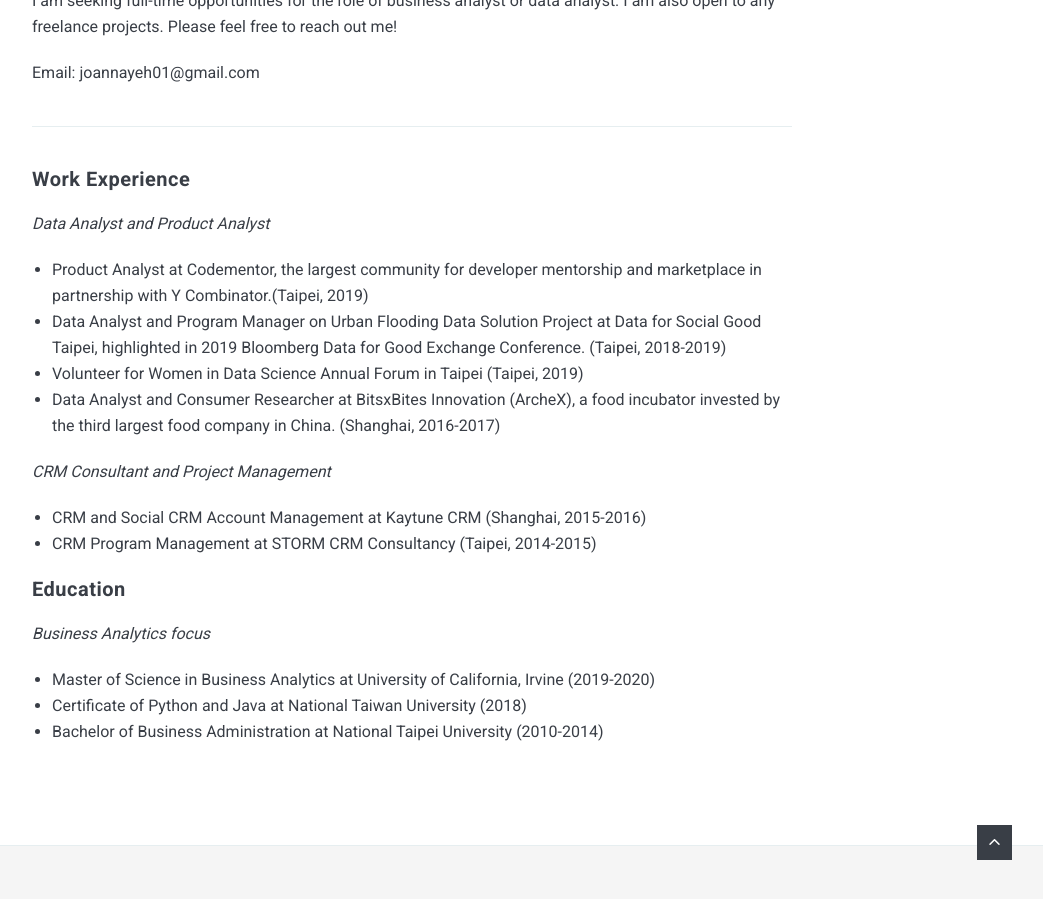
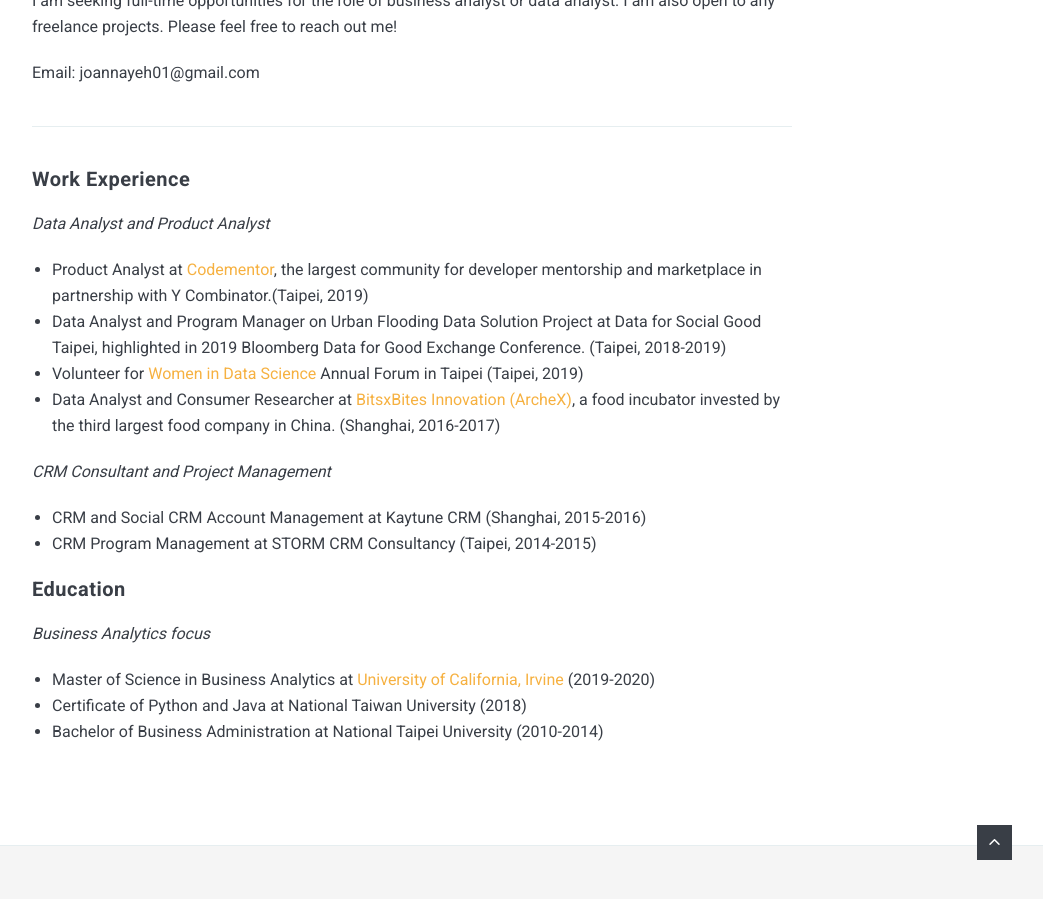
Before and after one commit to yuyaya2016/yuyaya2016.github.io, a Jekyll site: the page built from _pages/about.md, in a window 1280 px wide and 900 px high, scrolled down 1329 px. Shown: the whole window, without its empty margins (228-1271 px from the left). Built offline with Jekyll 4.4.1, drawn with Linux system fonts in a browser that asks for light colours; nearby versions of some CDN libraries; part of the change alters nothing that is shown.

```diff
--- a/_pages/about.md
+++ b/_pages/about.md
@@ -18,10 +18,14 @@ Email: joannayeh01@gmail.com
 #### Work Experience
 *<medium>Data Analyst and Product Analyst</medium>*
 
-- Product Analyst at Codementor, the largest community for developer mentorship and marketplace in partnership with Y Combinator.(Taipei, 2019)
+- Product Analyst at [Codementor][Codementor], the largest community for developer mentorship and marketplace in partnership with Y Combinator.(Taipei, 2019)
 - Data Analyst and Program Manager on Urban Flooding Data Solution Project at Data for Social Good Taipei, highlighted in 2019 Bloomberg Data for Good Exchange Conference. (Taipei, 2018-2019)
-- Volunteer for Women in Data Science Annual Forum in Taipei (Taipei, 2019)
-- Data Analyst and Consumer Researcher at BitsxBites Innovation (ArcheX), a food incubator invested by the third largest food company in China. (Shanghai, 2016-2017)
+- Volunteer for [Women in Data Science][WiDS] Annual Forum in Taipei (Taipei, 2019)
+- Data Analyst and Consumer Researcher at [BitsxBites Innovation (ArcheX)][AX], a food incubator invested by the third largest food company in China. (Shanghai, 2016-2017)
+
+[Codementor]: https://www.codementor.io/
+[WiDS]: https://www.widstaipei.org/
+[AX]: http://www.archex.io/
 
 <!-- #### CRM Consultant and Project Management -->
 *<medium>CRM Consultant and Project Management</medium>*
@@ -32,6 +36,8 @@ Email: joannayeh01@gmail.com
 
 #### Education
 *<medium>Business Analytics focus</medium>*
-- Master of Science in Business Analytics at University of California, Irvine (2019-2020)
+- Master of Science in Business Analytics at [University of California, Irvine][UCI] (2019-2020)
 - Certificate of Python and Java at National Taiwan University (2018)
 - Bachelor of Business Administration at National Taipei University (2010-2014)
+
+[UCI]: https://merage.uci.edu/programs/masters/master-science-business-analytics/index.html
```
